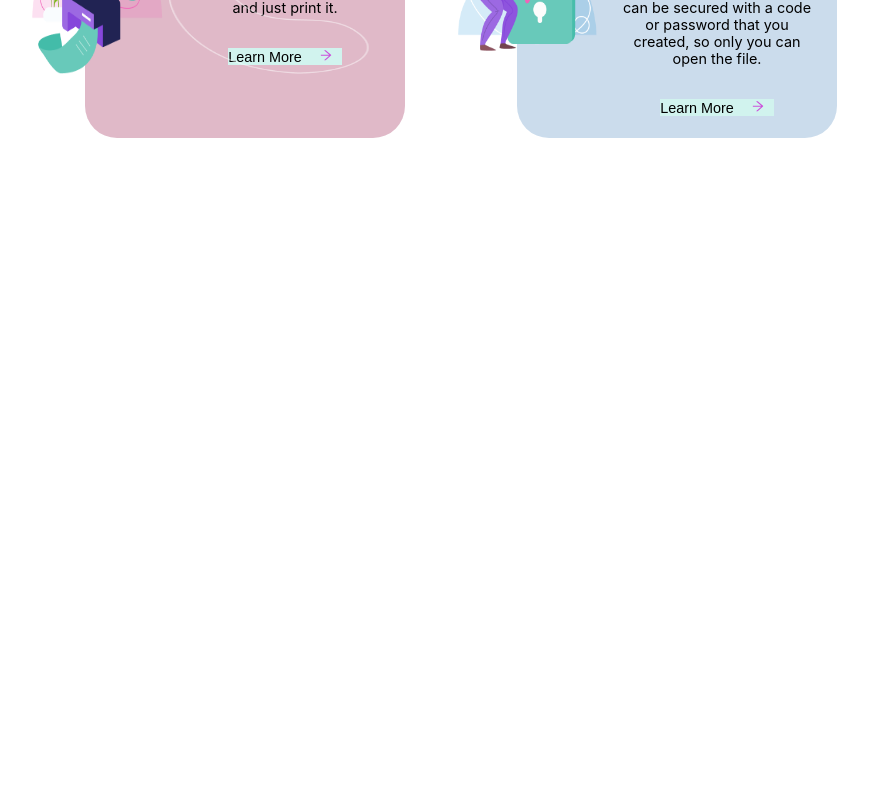
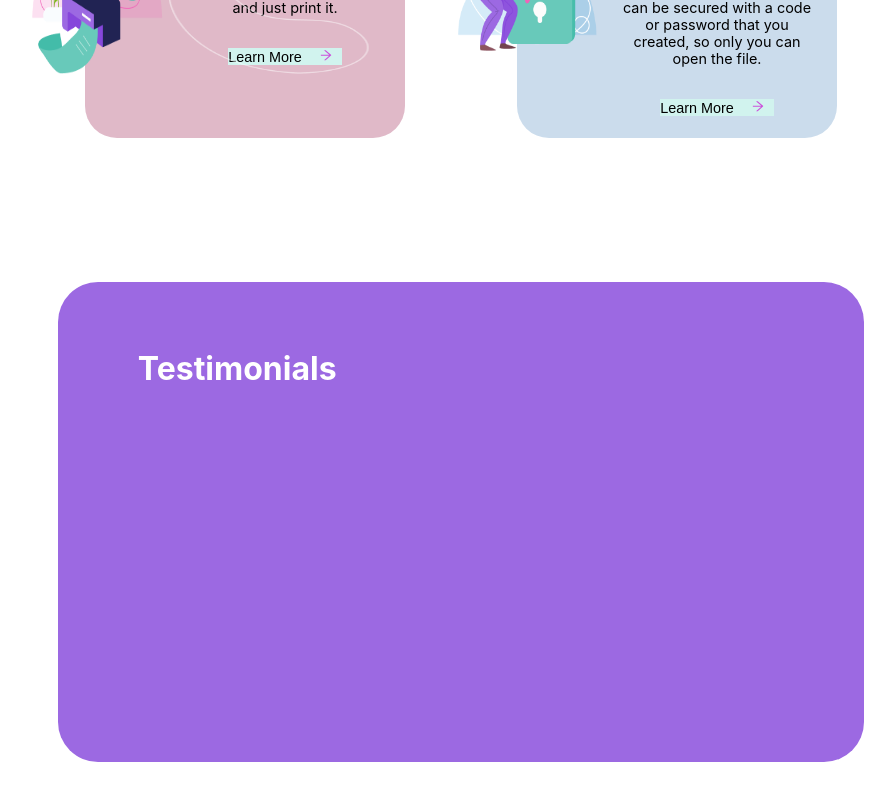
Before and after one commit to ViniciusPassoni97/Data-Warehouse, a React (Create React App) app: page / in a window 1280 px wide. Shown: the part 1691-2491 px from the top of the page, without its empty margins (179-1074 px from the left). Built offline with nearby package versions, Linux system fonts and the light colour scheme.

Commit message:
Criando Scrow

```diff
--- /dev/null
+++ b/src/components/Scrow/PeopleScrow/index.tsx
@@ -0,0 +1,20 @@
+import React from 'react';
+
+import { PeopleScrowDiv } from './style';
+
+type pessoaScrow = {
+    urlImage : string;
+    name: string;
+    email:string;
+    text: string;
+}
+
+const PeopleScrow: React.FC<pessoaScrow> = ({email,name,text,urlImage }:pessoaScrow) => {
+  return (
+      <PeopleScrowDiv>
+
+      </PeopleScrowDiv>
+  );
+}
+
+export default PeopleScrow;
--- /dev/null
+++ b/src/components/Scrow/PeopleScrow/style.tsx
@@ -0,0 +1,8 @@
+import styled from 'styled-components';
+
+export const PeopleScrowDiv = styled.div`
+    width:70%;
+    margin:auto;
+    background:#FFFFFF;
+    border-radius:1.5rem;
+`;
--- /dev/null
+++ b/src/components/Scrow/index.tsx
@@ -0,0 +1,25 @@
+import React from 'react';
+
+import {ScrowDiv, ScrowDivTitle,ScrowDivTitleCard} from './style';
+import PeopleScrow from './PeopleScrow/index';
+
+
+const Scrow: React.FC = () => {
+  return (
+      <ScrowDiv>
+          <br />
+          <ScrowDivTitle>
+              Testimonials
+              <ScrowDivTitleCard>
+                  <PeopleScrow urlImage='' name='' email='' text=''/>
+                  <PeopleScrow urlImage='' name='' email='' text=''/>
+                  <PeopleScrow urlImage='' name='' email='' text=''/>
+                  <PeopleScrow urlImage='' name='' email='' text=''/>
+                  <PeopleScrow urlImage='' name='' email='' text=''/>
+              </ScrowDivTitleCard>
+          </ScrowDivTitle>
+      </ScrowDiv>
+  );
+}
+
+export default Scrow;
--- /dev/null
+++ b/src/components/Scrow/style.tsx
@@ -0,0 +1,20 @@
+import styled from 'styled-components';
+
+export const ScrowDiv = styled.div`
+    margin-top:7rem;
+    width:90%;
+    margin:9rem auto;
+    border-radius:2.5rem;
+    height:30rem;
+    background: #9C69E2;
+`;
+export const ScrowDivTitle = styled.p`
+    margin-top:3rem;
+    margin-left:5rem;
+    font-size:2rem;
+    font-weight:bold;
+    color:#ffffff;
+`;
+export const ScrowDivTitleCard = styled.div`
+    display:flex;
+`;
--- a/src/pages/main/index.tsx
+++ b/src/pages/main/index.tsx
@@ -1,6 +1,7 @@
 import styled from 'styled-components';
 
 const Main = styled.div`
+
 `;
 
 export default Main;
--- a/src/pages/main/main.tsx
+++ b/src/pages/main/main.tsx
@@ -5,7 +5,7 @@ import React from 'react';
  import Learn from '../../components/Learn/index';
  import Banck from '../../components/Banck/index';
  import Features from '../../components/Features/index';
-
+import Scrow from '../../components/Scrow/index';
 
 const main: React.FC = () => {
   return (
@@ -15,6 +15,7 @@ const main: React.FC = () => {
             <Learn />
             <Banck />
             <Features />
+            <Scrow />
         </Main >
     </>
   );
```
Also changed, not shown: 1 other file (tests, documents, lock files or other folders).
